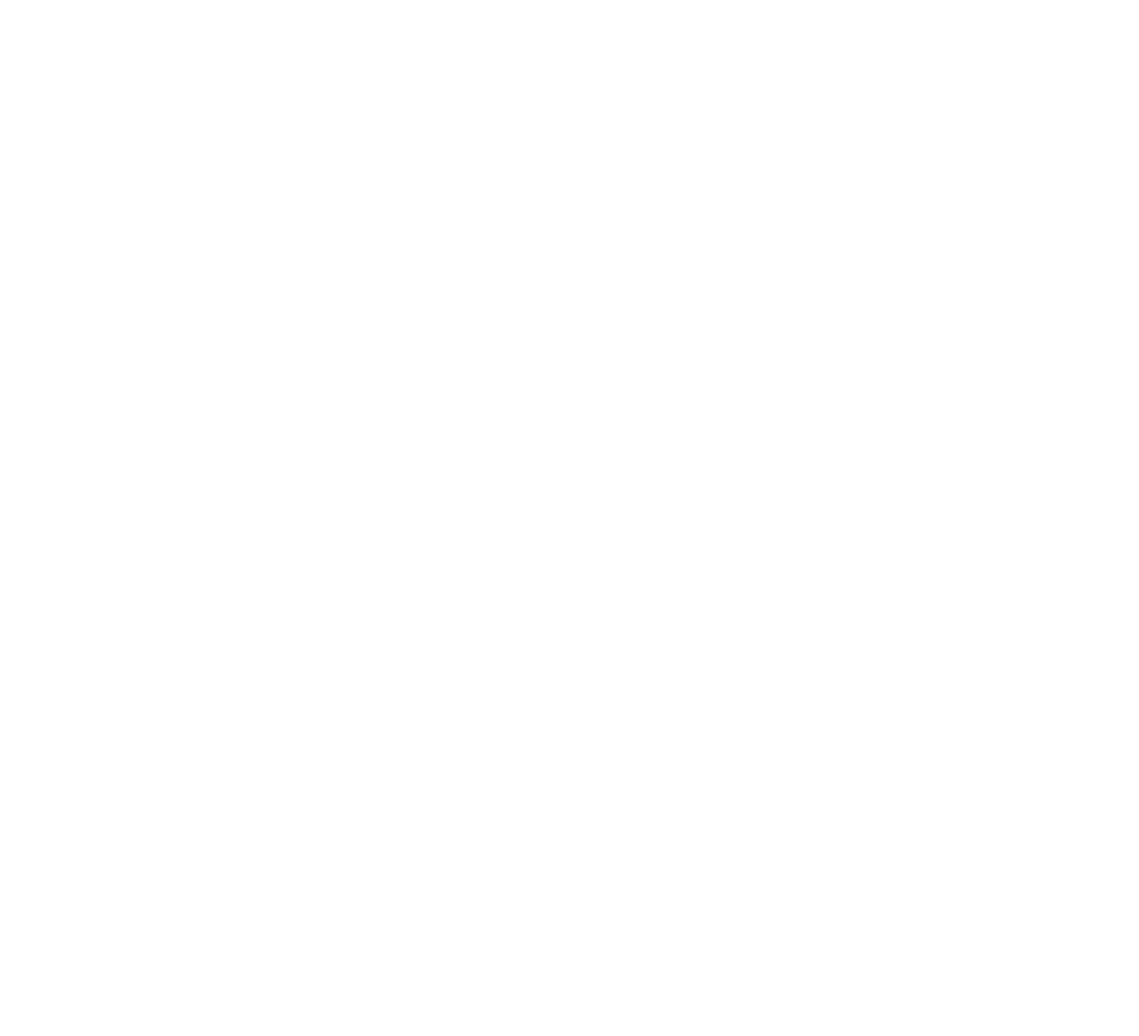
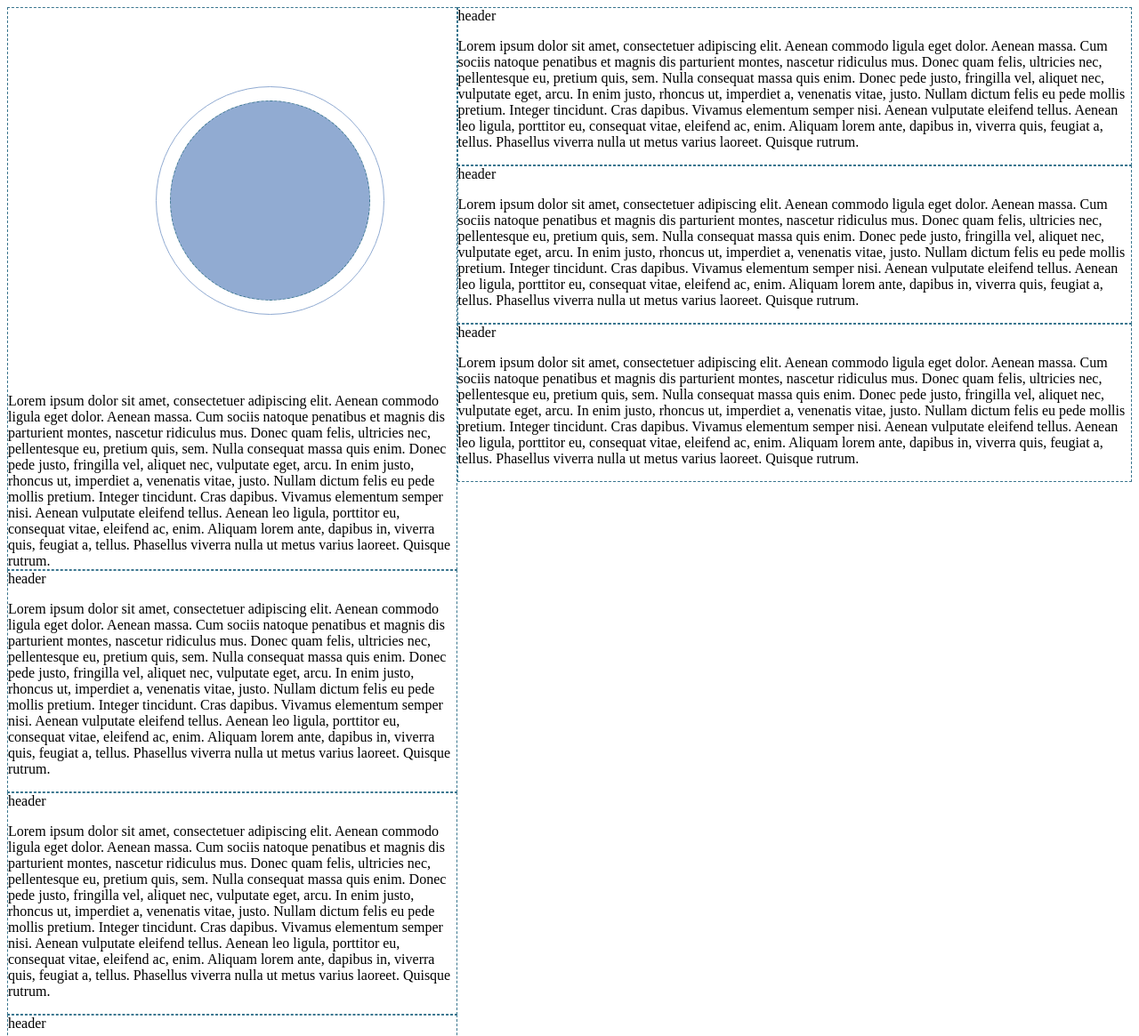
Before and after one commit to Axent13/intern-maket-1, a plain HTML site: page index.html in a window 1280 px wide. Shown: the top 1165 px of the page at 89% size. Before the commit the page ends 800 px from the top, so only its background shows below. Drawn offline with Linux system fonts and the light colour scheme.

Commit message:
Добавлен круг в лого

```diff
--- a/index.html
+++ b/index.html
@@ -2,31 +2,80 @@
 	<head>
 		<title>Fonts test</title>
 		<link rel="stylesheet" href="fonts\fonts.css">
+		<link rel="stylesheet" href="style.css">
 	</head>
 	<body>
-		<section class="logo left">
+		<section class="left-part">
+		<div class="logo left">
+			<div class="logo-circle"><div class="logo-round"></div></div>
+			Lorem ipsum dolor sit amet, consectetuer adipiscing elit. Aenean commodo ligula eget dolor. Aenean massa. Cum sociis natoque penatibus et magnis dis parturient montes,
+			nascetur ridiculus mus. Donec quam felis, ultricies nec, pellentesque eu, pretium quis, sem. Nulla consequat massa quis enim. Donec pede justo, fringilla vel, aliquet
+			nec, vulputate eget, arcu. In enim justo, rhoncus ut, imperdiet a, venenatis vitae, justo. Nullam dictum felis eu pede mollis pretium. Integer tincidunt. Cras dapibus.
+			Vivamus elementum semper nisi. Aenean vulputate eleifend tellus. Aenean leo ligula, porttitor eu, consequat vitae, eleifend ac, enim. Aliquam lorem ante, dapibus in,
+			viverra quis, feugiat a, tellus. Phasellus viverra nulla ut metus varius laoreet. Quisque rutrum.
+		</div>
+		<div class="profile left">
+			<header>
+				header
+			</header>
+			<p>Lorem ipsum dolor sit amet, consectetuer adipiscing elit. Aenean commodo ligula eget dolor. Aenean massa. Cum sociis natoque penatibus et magnis dis parturient montes,
+				nascetur ridiculus mus. Donec quam felis, ultricies nec, pellentesque eu, pretium quis, sem. Nulla consequat massa quis enim. Donec pede justo, fringilla vel, aliquet
+				nec, vulputate eget, arcu. In enim justo, rhoncus ut, imperdiet a, venenatis vitae, justo. Nullam dictum felis eu pede mollis pretium. Integer tincidunt. Cras dapibus.
+				Vivamus elementum semper nisi. Aenean vulputate eleifend tellus. Aenean leo ligula, porttitor eu, consequat vitae, eleifend ac, enim. Aliquam lorem ante, dapibus in,
+				viverra quis, feugiat a, tellus. Phasellus viverra nulla ut metus varius laoreet. Quisque rutrum.</p>
+		</div>
+		<div class="contacts left">
+			<header>
+				header
+			</header>
+			<p>Lorem ipsum dolor sit amet, consectetuer adipiscing elit. Aenean commodo ligula eget dolor. Aenean massa. Cum sociis natoque penatibus et magnis dis parturient montes,
+				nascetur ridiculus mus. Donec quam felis, ultricies nec, pellentesque eu, pretium quis, sem. Nulla consequat massa quis enim. Donec pede justo, fringilla vel, aliquet
+				nec, vulputate eget, arcu. In enim justo, rhoncus ut, imperdiet a, venenatis vitae, justo. Nullam dictum felis eu pede mollis pretium. Integer tincidunt. Cras dapibus.
+				Vivamus elementum semper nisi. Aenean vulputate eleifend tellus. Aenean leo ligula, porttitor eu, consequat vitae, eleifend ac, enim. Aliquam lorem ante, dapibus in,
+				viverra quis, feugiat a, tellus. Phasellus viverra nulla ut metus varius laoreet. Quisque rutrum.</p>
+		</div>
+		<div class="skills left">
+			<header>
+				header
+			</header>
+			<p>Lorem ipsum dolor sit amet, consectetuer adipiscing elit. Aenean commodo ligula eget dolor. Aenean massa. Cum sociis natoque penatibus et magnis dis parturient montes,
+				nascetur ridiculus mus. Donec quam felis, ultricies nec, pellentesque eu, pretium quis, sem. Nulla consequat massa quis enim. Donec pede justo, fringilla vel, aliquet
+				nec, vulputate eget, arcu. In enim justo, rhoncus ut, imperdiet a, venenatis vitae, justo. Nullam dictum felis eu pede mollis pretium. Integer tincidunt. Cras dapibus.
+				Vivamus elementum semper nisi. Aenean vulputate eleifend tellus. Aenean leo ligula, porttitor eu, consequat vitae, eleifend ac, enim. Aliquam lorem ante, dapibus in,
+				viverra quis, feugiat a, tellus. Phasellus viverra nulla ut metus varius laoreet. Quisque rutrum.</p>
+		</div>
 		</section>
-		<section class="profile left">
+		<section class="right-part">
+		<div class="education right">
 			<header>
+				header
 			</header>
-			<p></p>
-		</section>
-		<section class="contacts left">
+			<p>Lorem ipsum dolor sit amet, consectetuer adipiscing elit. Aenean commodo ligula eget dolor. Aenean massa. Cum sociis natoque penatibus et magnis dis parturient montes,
+				nascetur ridiculus mus. Donec quam felis, ultricies nec, pellentesque eu, pretium quis, sem. Nulla consequat massa quis enim. Donec pede justo, fringilla vel, aliquet
+				nec, vulputate eget, arcu. In enim justo, rhoncus ut, imperdiet a, venenatis vitae, justo. Nullam dictum felis eu pede mollis pretium. Integer tincidunt. Cras dapibus.
+				Vivamus elementum semper nisi. Aenean vulputate eleifend tellus. Aenean leo ligula, porttitor eu, consequat vitae, eleifend ac, enim. Aliquam lorem ante, dapibus in,
+				viverra quis, feugiat a, tellus. Phasellus viverra nulla ut metus varius laoreet. Quisque rutrum.</p>
+		</div>
+		<div class="experience right">
 			<header>
+				header
 			</header>
-			<p></p>
-		</section>
-		<section class="skills left">
-			<p></p>
-		</section>
-		<section class="education right">
-			<p></p>
-		</section>
-		<section class="experience right">
-			<p></p>
-		</section>
-		<section class="software right">
-			<p></p>
+			<p>Lorem ipsum dolor sit amet, consectetuer adipiscing elit. Aenean commodo ligula eget dolor. Aenean massa. Cum sociis natoque penatibus et magnis dis parturient montes,
+				nascetur ridiculus mus. Donec quam felis, ultricies nec, pellentesque eu, pretium quis, sem. Nulla consequat massa quis enim. Donec pede justo, fringilla vel, aliquet
+				nec, vulputate eget, arcu. In enim justo, rhoncus ut, imperdiet a, venenatis vitae, justo. Nullam dictum felis eu pede mollis pretium. Integer tincidunt. Cras dapibus.
+				Vivamus elementum semper nisi. Aenean vulputate eleifend tellus. Aenean leo ligula, porttitor eu, consequat vitae, eleifend ac, enim. Aliquam lorem ante, dapibus in,
+				viverra quis, feugiat a, tellus. Phasellus viverra nulla ut metus varius laoreet. Quisque rutrum.</p>
+		</div>
+		<div class="software right">
+			<header>
+				header
+			</header>
+			<p>Lorem ipsum dolor sit amet, consectetuer adipiscing elit. Aenean commodo ligula eget dolor. Aenean massa. Cum sociis natoque penatibus et magnis dis parturient montes,
+				nascetur ridiculus mus. Donec quam felis, ultricies nec, pellentesque eu, pretium quis, sem. Nulla consequat massa quis enim. Donec pede justo, fringilla vel, aliquet
+				nec, vulputate eget, arcu. In enim justo, rhoncus ut, imperdiet a, venenatis vitae, justo. Nullam dictum felis eu pede mollis pretium. Integer tincidunt. Cras dapibus.
+				Vivamus elementum semper nisi. Aenean vulputate eleifend tellus. Aenean leo ligula, porttitor eu, consequat vitae, eleifend ac, enim. Aliquam lorem ante, dapibus in,
+				viverra quis, feugiat a, tellus. Phasellus viverra nulla ut metus varius laoreet. Quisque rutrum.</p>
+		</div>
 		</section>
 	</body>
 </html>
--- /dev/null
+++ b/style.css
@@ -0,0 +1,27 @@
+.left-part {
+    width: 40%;
+    float: left;
+}
+.right-part {
+    width: 60%;
+    float: left;
+}
+div {
+    display: block;
+    border: 1px dashed #3a768f;
+}
+
+.logo-circle {
+    margin: 88px 166px;
+    width: 255px;
+    height: 255px;
+    border: 1px solid #91abd2;
+    border-radius: 255px;
+}
+.logo-round {
+    margin: 0.95em;
+    width: 13.9em;
+    height: 13.9em;
+    background-color: #91abd2;
+    border-radius: 13.9em;
+}
```
